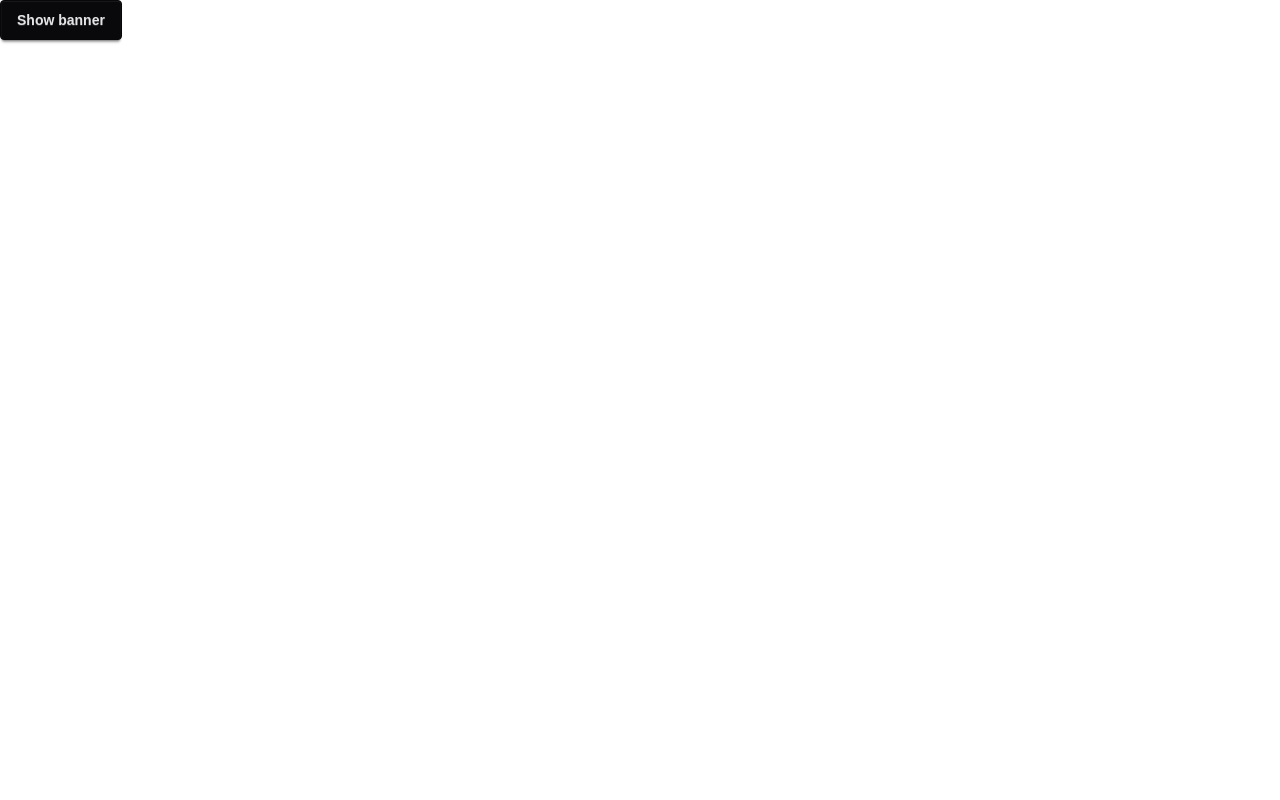
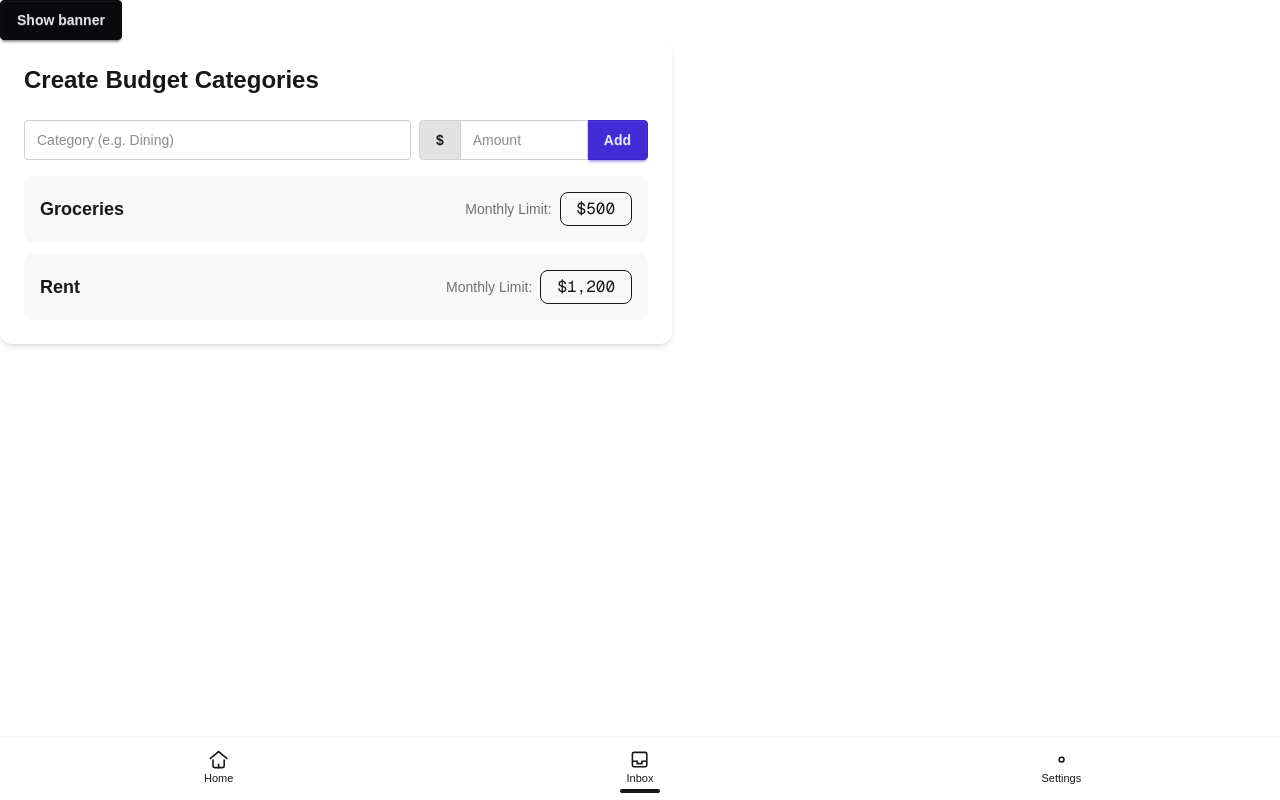
Before and after one commit to chanlan1105/money-moves, a Next.js app: page / in a window 1280 px wide. Built offline with nearby package versions, Linux system fonts and the light colour scheme.

Commit message:
added a cool thing to input the categories and the budgeting amounts :)

```diff
--- a/app/components/Banner.tsx
+++ b/app/components/Banner.tsx
@@ -1,6 +1,6 @@
 "use client";
 
-import { Activity, useState } from "react";
+import { useState } from "react";
 
 export default function Banner() {
     const [visible, setVisible] = useState(false);
@@ -10,13 +10,13 @@ export default function Banner() {
             setVisible(!visible);
         }}>Show banner</button>
 
-        <Activity mode={visible ? "visible" : "hidden"}>
+        {visible && (
             <div role="alert" className="alert alert-success">
                 <svg xmlns="http://www.w3.org/2000/svg" className="h-6 w-6 shrink-0 stroke-current" fill="none" viewBox="0 0 24 24">
                     <path strokeLinecap="round" strokeLinejoin="round" strokeWidth="2" d="M9 12l2 2 4-4m6 2a9 9 0 11-18 0 9 9 0 0118 0z" />
                 </svg>
                 <span>We are amazing at React!</span>
             </div>
-        </Activity>
+        )}
     </>;
 }
--- /dev/null
+++ b/app/components/CategoryCreator.tsx
@@ -0,0 +1,114 @@
+"use client";
+
+import { useState } from 'react';
+
+export default function CategoryCreator() {
+  const [catName, setCatName] = useState("");
+  const [budgetAmount, setBudgetAmount] = useState("");
+  // Now storing objects: { name: string, budget: number }
+  const [categories, setCategories] = useState([
+    { name: "Groceries", budget: 500 },
+    { name: "Rent", budget: 1200 }
+  ]);
+  const [error, setError] = useState("");
+  const [isLoading, setIsLoading] = useState(false);
+
+interface Category {
+    name: string;
+    budget: number;
+}
+
+const handleAddCategory = async (e: React.FormEvent<HTMLButtonElement> | React.KeyboardEvent<HTMLInputElement>): Promise<void> => {
+    if (e) e.preventDefault();
+    if (!catName.trim() || !budgetAmount) return;
+
+    setError("");
+    setIsLoading(true);
+
+    try {
+        const response = await fetch('/api/budgetcategory/add', {
+            method: 'POST',
+            headers: { 'Content-Type': 'application/json' },
+            // Sending both name and amount
+            body: JSON.stringify({
+                category: catName.trim(),
+                budget: parseFloat(budgetAmount)
+            }),
+        });
+
+        const result:  string = await response.text();
+
+        if (result === "ok") {
+            // Create the new object and prepend to list
+            const newEntry: Category = { name: catName, budget: parseFloat(budgetAmount) };
+            setCategories([newEntry, ...categories]);
+
+            // Reset both inputs
+            setCatName("");
+            setBudgetAmount("");
+        } else if (result === "duplicate") {
+            setError("Category already exists!");
+        } else {
+            setError("Error saving to server.");
+        }
+    } catch (_err: unknown) {
+        setError("Server connection failed.");
+    } finally {
+        setIsLoading(false);
+    }
+};
+
+  return (
+    <div className="p-6 max-w-2xl bg-base-100 rounded-xl shadow-md">
+      <h2 className="text-2xl font-bold mb-6">Create Budget Categories</h2>
+
+      {/* Input Group: Stacked on mobile, joined on desktop */}
+      <div className="flex flex-col md:flex-row gap-2 mb-4">
+        <input
+          type="text"
+          placeholder="Category (e.g. Dining)"
+          className="input input-bordered w-full md:flex-1"
+          value={catName}
+          onChange={(e) => setCatName(e.target.value)}
+          disabled={isLoading}
+        />
+        <div className="join w-full md:w-auto">
+          <span className="join-item btn btn-active pointer-events-none">$</span>
+          <input
+            type="number"
+            placeholder="Amount"
+            className="input input-bordered join-item w-full md:w-32"
+            value={budgetAmount}
+            onChange={(e) => setBudgetAmount(e.target.value)}
+            disabled={isLoading}
+            onKeyDown={(e) => e.key === 'Enter' && handleAddCategory(e)}
+          />
+          <button
+            className={`btn btn-primary join-item ${isLoading ? 'loading' : ''}`}
+            onClick={handleAddCategory}
+            disabled={isLoading}
+          >
+            Add
+          </button>
+        </div>
+      </div>
+
+      {error && <div className="text-error text-sm mb-4">{error}</div>}
+
+      {/* Modern List Display */}
+      <div className="grid grid-cols-1 gap-3">
+        {categories.map((cat, index) => (
+          <div key={index} className="flex justify-between items-center p-4 bg-base-200 rounded-lg">
+            <span className="font-bold text-lg">{cat.name}</span>
+            <div className="flex items-center gap-2">
+                <span className="text-sm opacity-60">Monthly Limit:</span>
+                <span className="badge badge-outline badge-lg p-4 font-mono">
+                    ${cat.budget.toLocaleString()}
+                </span>
+            </div>
+          </div>
+        ))}
+      </div>
+    </div>
+  );
+}
--- /dev/null
+++ b/app/components/CreateComponent.tsx
@@ -0,0 +1,58 @@
+"use client";
+
+import { useState } from 'react';
+
+export default function CreateComponent() {
+  // 1. State for the input text (like a temporary string)
+  const [inputValue, setInputValue] = useState("");
+
+  // 2. State for the list of categories (like a vector<string>)
+  const [categories, setCategories] = useState(["Groceries", "Rent"]);
+
+  const handleAddCategory = (e?: React.FormEvent<HTMLFormElement> | React.KeyboardEvent<HTMLInputElement> | React.MouseEvent<HTMLButtonElement>) => {
+    // Prevent the page from refreshing if this is in a form
+    if (e) e.preventDefault();
+
+    if (inputValue.trim() !== "") {
+      // 3. Add new category to the START of the array
+      // This is the React way to do: list.insert(0, newItem)
+      setCategories([inputValue, ...categories]);
+
+      // 4. Clear the input box
+      setInputValue("");
+    }
+  };
+
+  return (
+    <div className="p-4 max-w-md">
+      <h2 className="text-xl font-bold mb-4">Manage Categories</h2>
+
+      {/* Input Group */}
+      <div className="join w-full mb-6">
+        <input
+          type="text"
+          placeholder="New Category (e.g. Health)"
+          className="input input-bordered join-item w-full"
+          value={inputValue}
+          onChange={(e) => setInputValue(e.target.value)}
+          onKeyDown={(e) => e.key === 'Enter' && handleAddCategory(e)}
+        />
+        <button
+          className="btn btn-primary join-item"
+          onClick={handleAddCategory}
+        >
+          Add
+        </button>
+      </div>
+
+      {/* Display List */}
+      <div className="flex flex-col gap-2">
+        {categories.map((cat, index) => (
+          <div key={index} className="card bg-base-200 shadow-sm p-4 animate-in fade-in slide-in-from-top-2">
+            <span className="font-medium">{cat}</span>
+          </div>
+        ))}
+      </div>
+    </div>
+  );
+}
--- /dev/null
+++ b/app/components/Dock.tsx
@@ -0,0 +1,20 @@
+export default function Dock(){
+    return (
+        <div className="dock">
+            <button>
+                <svg className="size-[1.2em]" xmlns="http://www.w3.org/2000/svg" viewBox="0 0 24 24"><g fill="currentColor" strokeLinejoin="miter" strokeLinecap="butt"><polyline points="1 11 12 2 23 11" fill="none" stroke="currentColor" strokeMiterlimit="10" strokeWidth="2"></polyline><path d="m5,13v7c0,1.105.895,2,2,2h10c1.105,0,2-.895,2-2v-7" fill="none" stroke="currentColor" strokeLinecap="square" strokeMiterlimit="10" strokeWidth="2"></path><line x1="12" y1="22" x2="12" y2="18" fill="none" stroke="currentColor" strokeLinecap="square" strokeMiterlimit="10" strokeWidth="2"></line></g></svg>
+                <span className="dock-label">Home</span>
+            </button>
+
+            <button className="dock-active">
+                <svg className="size-[1.2em]" xmlns="http://www.w3.org/2000/svg" viewBox="0 0 24 24"><g fill="currentColor" strokeLinejoin="miter" strokeLinecap="butt"><polyline points="3 14 9 14 9 17 15 17 15 14 21 14" fill="none" stroke="currentColor" strokeMiterlimit="10" strokeWidth="2"></polyline><rect x="3" y="3" width="18" height="18" rx="2" ry="2" fill="none" stroke="currentColor" strokeLinecap="square" strokeMiterlimit="10" strokeWidth="2"></rect></g></svg>
+                <span className="dock-label">Inbox</span>
+            </button>
+
+            <button>
+                <svg className="size-[1.2em]" xmlns="http://www.w3.org/2000/svg" viewBox="0 0 24 24"><g fill="currentColor" strokeLinejoin="miter" strokeLinecap="butt"><circle cx="12" cy="12" r="3" fill="none" stroke="currentColor" strokeLinecap="square" strokeMiterlimit="10" strokeWidth="2"></circle></g></svg>
+                <span className="dock-label">Settings</span>
+            </button>
+        </div>
+    );
+}
--- a/app/page.tsx
+++ b/app/page.tsx
@@ -1,9 +1,23 @@
 import Banner from "./components/Banner";
+import CategoryCreator from "./components/CategoryCreator";
+
+import Dock from "./components/Dock";
+
 
 export default function Home() {
+
+
+
     return (
         <>
             <Banner />
+
+
+            <CategoryCreator />
+            <Dock />
+
+
+
         </>
     );
 }
```
